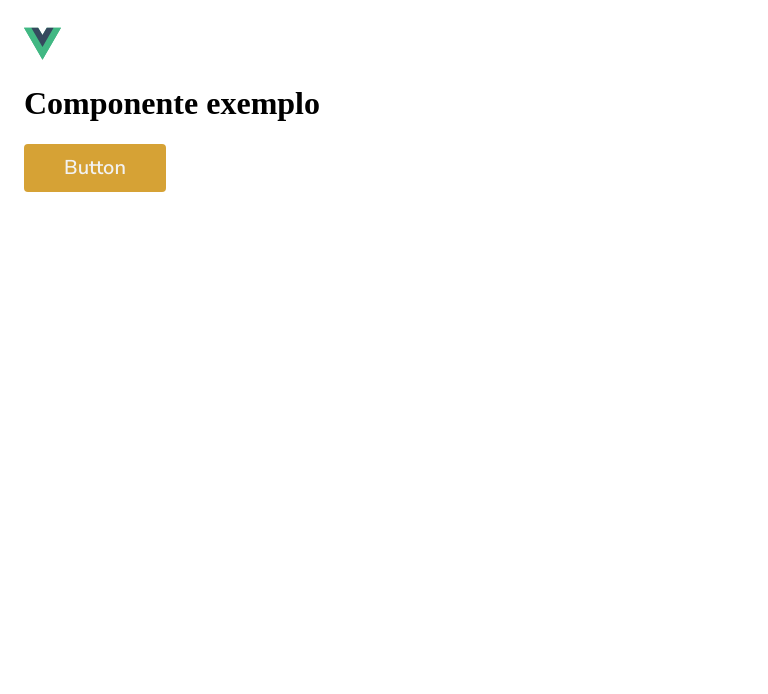
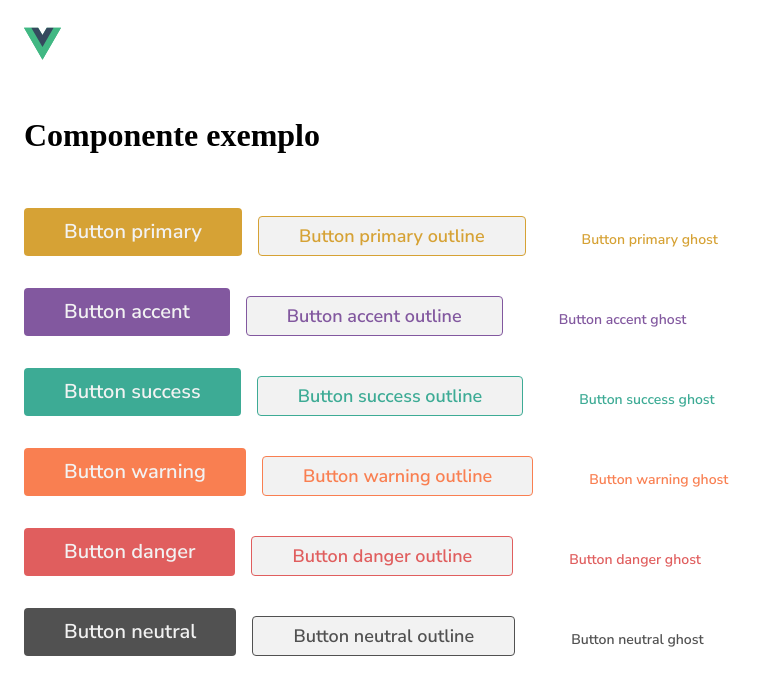
Before and after one commit to bruna-nunes/blush, a Vue app: page / in a window 1280 px wide. Shown: the top 694 px of the page, without its empty margins (0-768 px from the left). Built offline with nearby package versions, Linux system fonts and the light colour scheme.

Commit message:
feat: add all buttons example to initial page

```diff
--- a/src/App.vue
+++ b/src/App.vue
@@ -4,16 +4,199 @@
       <img src="./assets/vue.svg" class="logo vue" alt="Vue logo" />
     </a>
     <comp-example msg="Componente exemplo" />
+    <div class="line-buttons">
       <blush-button
         id="button1"
         name="nameButton1"
         type="button"
-      label="Button"
+        label="Button primary"
         variant="primary"
         size="large"
         :disabled="false"
         @onClick="clickButtonHandler"
       />
+      <blush-button
+        id="button2"
+        name="nameButton2"
+        type="button"
+        label="Button primary outline"
+        variant="primary-outline"
+        size="medium"
+        :disabled="false"
+        @onClick="clickButtonHandler"
+      />
+      <blush-button
+        id="button3"
+        name="nameButton3"
+        type="button"
+        label="Button primary ghost"
+        variant="primary-ghost"
+        size="small"
+        :disabled="false"
+        @onClick="clickButtonHandler"
+      />
+    </div>
+    <div class="line-buttons">
+      <blush-button
+        id="button4"
+        name="nameButton4"
+        type="button"
+        label="Button accent"
+        variant="accent"
+        size="large"
+        :disabled="false"
+        @onClick="clickButtonHandler"
+      />
+      <blush-button
+        id="button5"
+        name="nameButton5"
+        type="button"
+        label="Button accent outline"
+        variant="accent-outline"
+        size="medium"
+        :disabled="false"
+        @onClick="clickButtonHandler"
+      />
+      <blush-button
+        id="button6"
+        name="nameButton6"
+        type="button"
+        label="Button accent ghost"
+        variant="accent-ghost"
+        size="small"
+        :disabled="false"
+        @onClick="clickButtonHandler"
+      />
+    </div>
+    <div class="line-buttons">
+      <blush-button
+        id="button7"
+        name="nameButton7"
+        type="button"
+        label="Button success"
+        variant="success"
+        size="large"
+        :disabled="false"
+        @onClick="clickButtonHandler"
+      />
+      <blush-button
+        id="button8"
+        name="nameButton8"
+        type="button"
+        label="Button success outline"
+        variant="success-outline"
+        size="medium"
+        :disabled="false"
+        @onClick="clickButtonHandler"
+      />
+      <blush-button
+        id="button9"
+        name="nameButton9"
+        type="button"
+        label="Button success ghost"
+        variant="success-ghost"
+        size="small"
+        :disabled="false"
+        @onClick="clickButtonHandler"
+      />
+    </div>
+    <div class="line-buttons">
+      <blush-button
+        id="button10"
+        name="nameButton10"
+        type="button"
+        label="Button warning"
+        variant="warning"
+        size="large"
+        :disabled="false"
+        @onClick="clickButtonHandler"
+      />
+      <blush-button
+        id="button11"
+        name="nameButton11"
+        type="button"
+        label="Button warning outline"
+        variant="warning-outline"
+        size="medium"
+        :disabled="false"
+        @onClick="clickButtonHandler"
+      />
+      <blush-button
+        id="button12"
+        name="nameButton12"
+        type="button"
+        label="Button warning ghost"
+        variant="warning-ghost"
+        size="small"
+        :disabled="false"
+        @onClick="clickButtonHandler"
+      />
+    </div>
+    <div class="line-buttons">
+      <blush-button
+        id="button13"
+        name="nameButton13"
+        type="button"
+        label="Button danger"
+        variant="danger"
+        size="large"
+        :disabled="false"
+        @onClick="clickButtonHandler"
+      />
+      <blush-button
+        id="button14"
+        name="nameButton14"
+        type="button"
+        label="Button danger outline"
+        variant="danger-outline"
+        size="medium"
+        :disabled="false"
+        @onClick="clickButtonHandler"
+      />
+      <blush-button
+        id="button15"
+        name="nameButton15"
+        type="button"
+        label="Button danger ghost"
+        variant="danger-ghost"
+        size="small"
+        :disabled="false"
+        @onClick="clickButtonHandler"
+      />
+    </div>
+    <div class="line-buttons">
+      <blush-button
+        id="button16"
+        name="nameButton16"
+        type="button"
+        label="Button neutral"
+        variant="neutral"
+        size="large"
+        :disabled="false"
+        @onClick="clickButtonHandler"
+      />
+      <blush-button
+        id="button17"
+        name="nameButton17"
+        type="button"
+        label="Button neutral outline"
+        variant="neutral-outline"
+        size="medium"
+        :disabled="false"
+        @onClick="clickButtonHandler"
+      />
+      <blush-button
+        id="button18"
+        name="nameButton18"
+        type="button"
+        label="Button neutral ghost"
+        variant="neutral-ghost"
+        size="small"
+        :disabled="false"
+        @onClick="clickButtonHandler"
+      />
+    </div>
+
   </div>
 
 </template>
@@ -29,6 +212,15 @@ function clickButtonHandler(event) {
 
 <style lang="scss">
 .content-app {
+  display: flex;
+  flex-direction: column;
+  gap: spacing(8);
   padding: spacing(4);
+
+  .line-buttons {
+    display: flex;
+    gap: spacing(4);
+    align-items: end;
+  }
 }
 </style>
```
Lines whose indentation alone changed are shown as unchanged.
